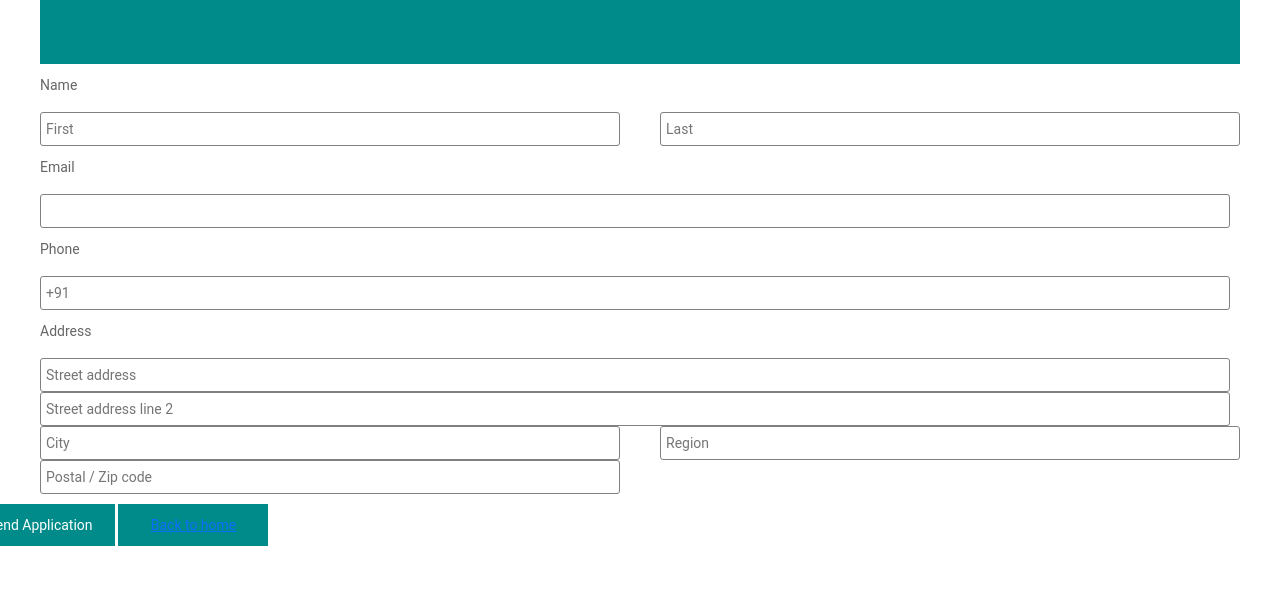
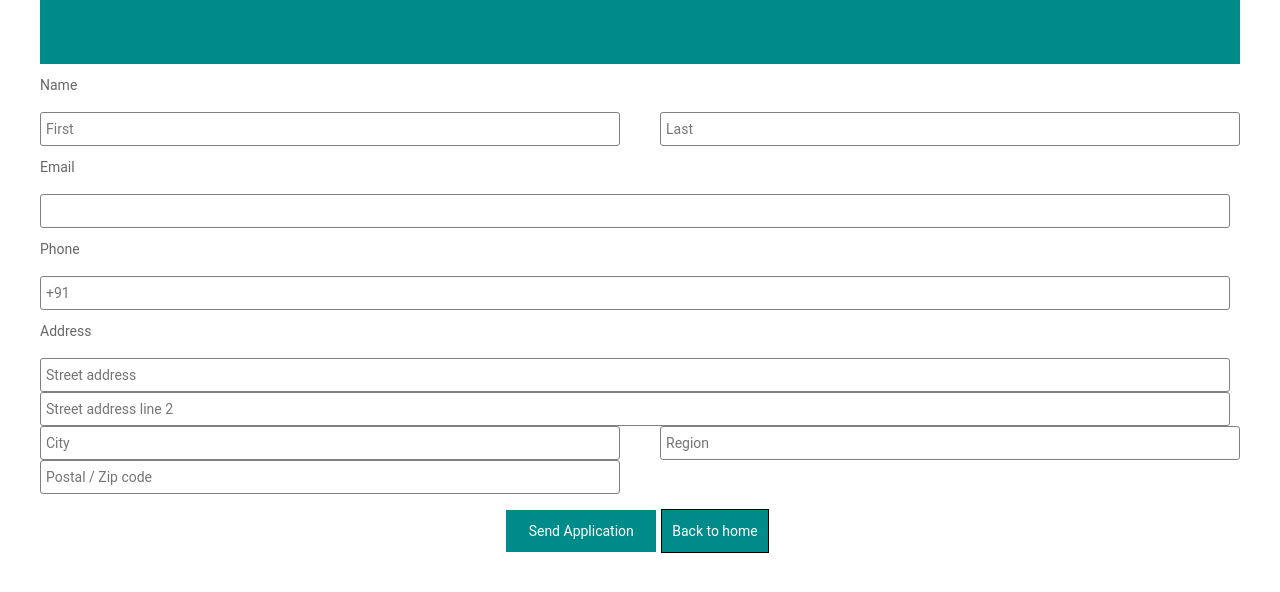
Before and after one commit to AkashMittal-30/Hackfest21-BLITZAR, a plain HTML site: page form.html in a window 1280 px wide. Shown: the part 336-928 px from the top of the page. Drawn offline with nearby package versions, Linux system fonts and the light colour scheme.

Commit message:
Update 5.4

```diff
--- a/css/form_styles.css
+++ b/css/form_styles.css
@@ -81,8 +81,8 @@ html, body {
     margin: 10px 0;
     }
     button {
-    margin: 2px 50%;
-    transform: translate(-50%,0%);
+    margin: 5px 5px;
+    position: relative;
     width: 150px;
     padding: 10px;
     border: none;
@@ -112,3 +112,27 @@ html, body {
         color: white;
         text-decoration: none;
     }
+.btn-block{
+    width: 80%;
+    height: auto;
+    display: flex;
+    align-items: center;
+    justify-content: center;
+    margin: 5px auto;
+}
+a{
+    text-decoration: none;
+    color: white;
+}
+a:hover{
+    color: white;
+}
+.back{
+    border: 1px solid black;
+    background-color: darkcyan;
+    padding: 10px;
+    margin: 5px;
+    color: white;
+    text-decoration: none;
+
+}
--- a/form.html
+++ b/form.html
@@ -62,7 +62,7 @@
           </div>
           <div class="btn-block">
             <button type="submit" href="/">Send Application</button>
-            <button type="button"><a href="home.html">Back to home</a></button>
+            <a  class="back" href="home.html">Back to home</a>
 
           </div>
         </form>
```
